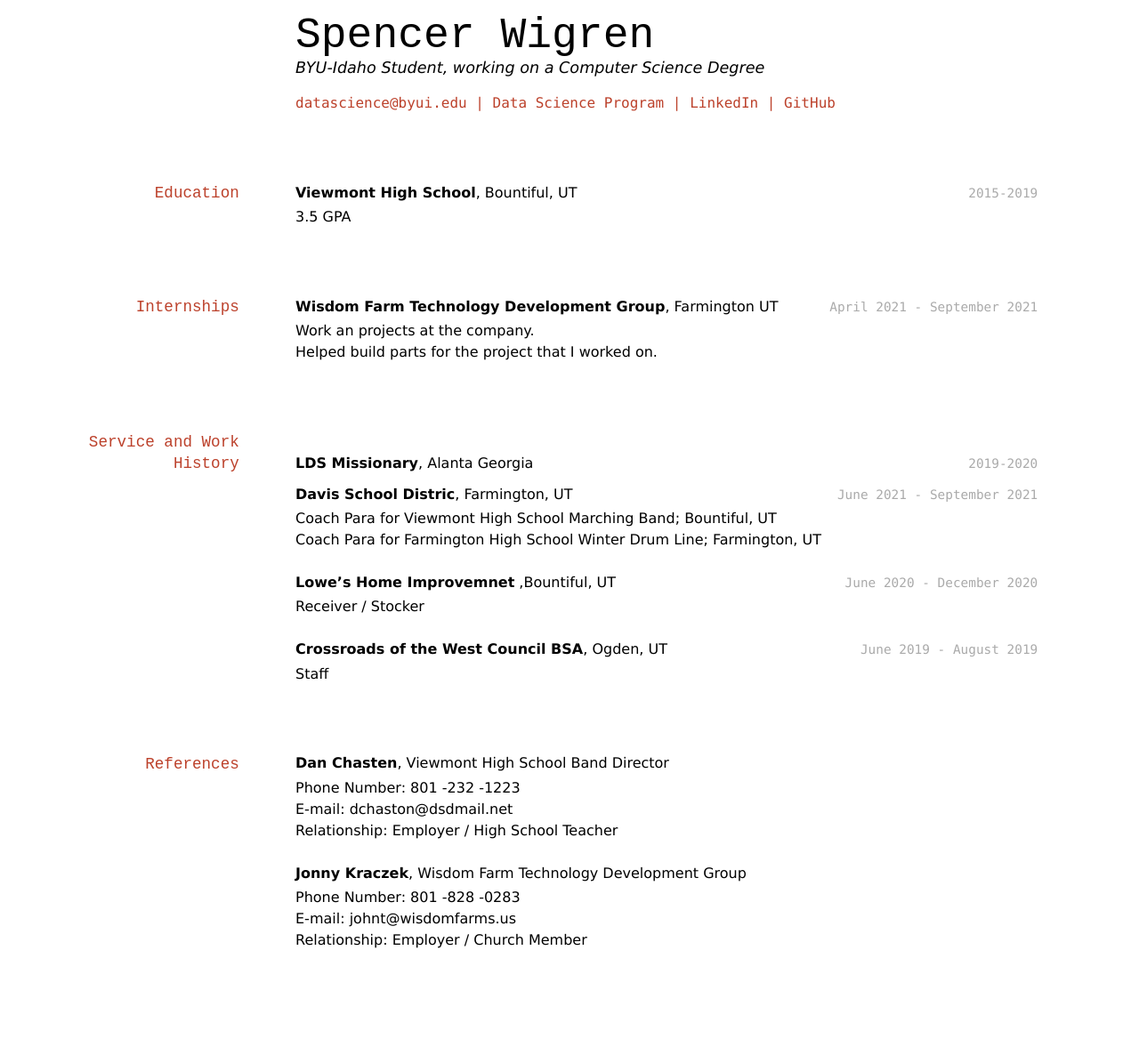
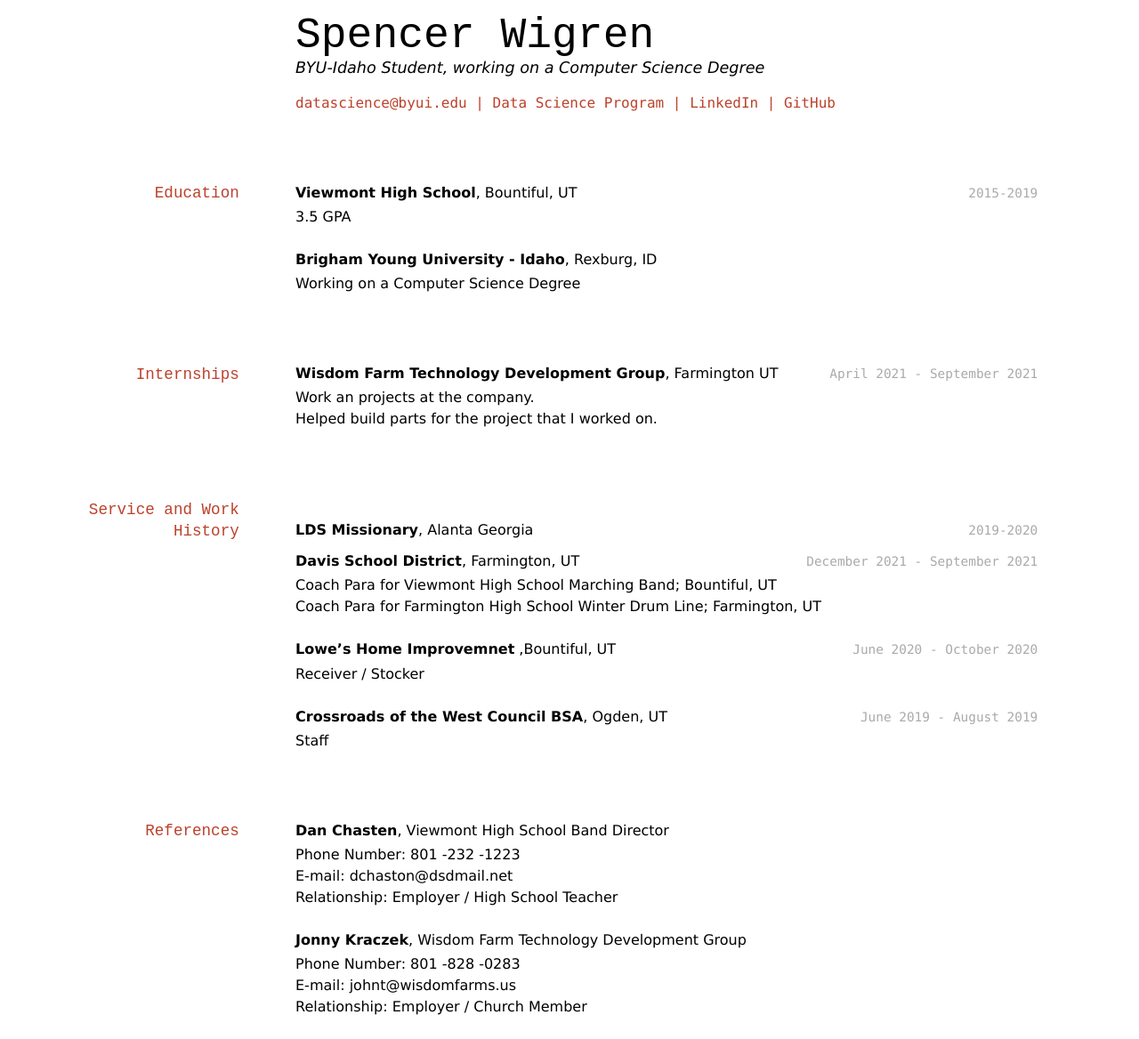
Before and after one commit to spencerwigren/spencer-wigren-resume, a Jekyll site: the page built from docs/index.md, in a window 1280 px wide. Shown: the whole page at 89% size. Built offline with Jekyll 4.4.1, drawn with Linux system fonts in a browser that asks for light colours; before the commit the page ends 1093 px from its top, so only the background shows below that.

Commit message:
Update index.md

```diff
--- a/docs/index.md
+++ b/docs/index.md
@@ -21,6 +21,10 @@ __Viewmont High School__, Bountiful, UT
 
 - 3.5 GPA
 
+__Brigham Young University - Idaho__, Rexburg, ID
+
+- Working on a Computer Science Degree
+
 ## Internships
 
 `April 2021 - September 2021`
@@ -35,13 +39,13 @@ __Wisdom Farm Technology Development Group__, Farmington UT
 `2019-2020`
 __LDS Missionary__, Alanta Georgia
 
-`June 2021 - September 2021`
-__Davis School Distric__, Farmington, UT
+`December 2021 - September 2021`
+__Davis School District__, Farmington, UT
 
 - Coach Para for Viewmont High School Marching Band; Bountiful, UT
 - Coach Para for Farmington High School Winter Drum Line; Farmington, UT
 
-`June 2020 - December 2020`
+`June 2020 - October 2020`
 __Lowe's Home Improvemnet__ ,Bountiful, UT
 
  - Receiver / Stocker
```
